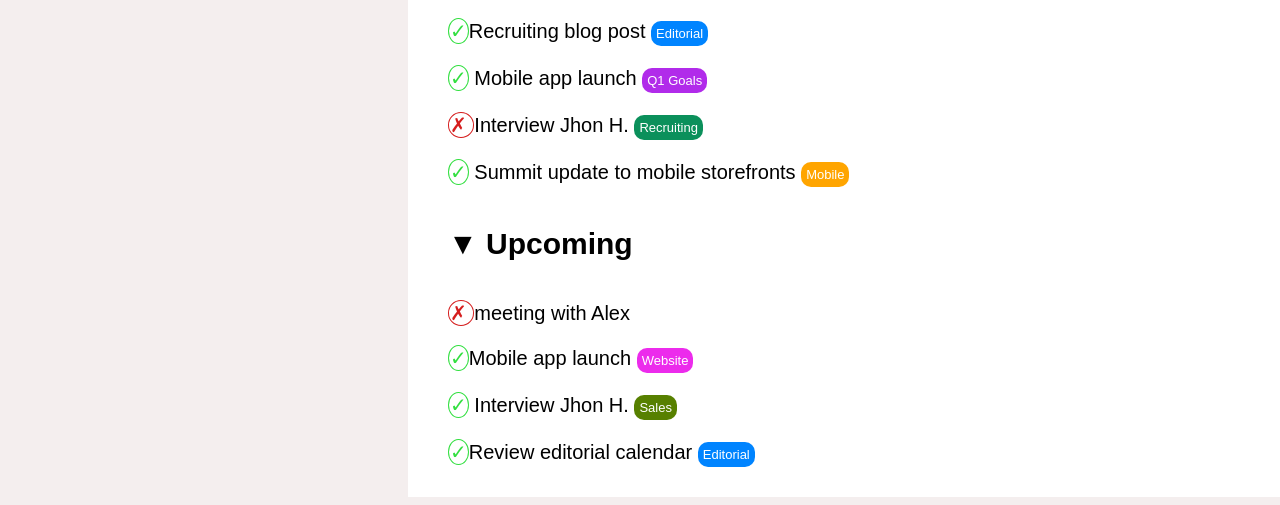
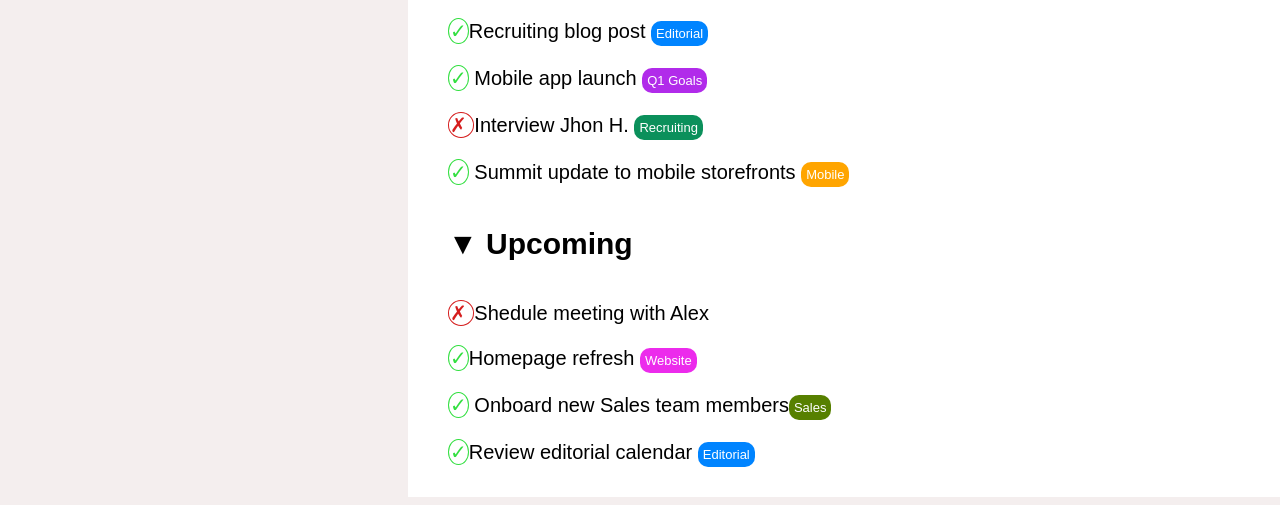
Before and after one commit to MatTeo-BT/html-css-toboolist, a plain HTML site: page index.html in a window 1280 px wide. Shown: the part 496-1001 px from the top of the page. Drawn offline with Linux system fonts and the light colour scheme.

Commit message:
Modifica-ultime-tre-voci

```diff
--- a/index.html
+++ b/index.html
@@ -33,9 +33,9 @@
             <li> <span class="cross">&cross; </span> Interview Jhon H. <span class="green">Recruiting</span></li>
             <li>  <span class="spunta">&check;</span> Summit update to mobile storefronts <span class="orange">Mobile</span></li>
             <h2>&#9660 Upcoming</h2>
-            <li> <span class="cross">&cross; </span> meeting with Alex</li>
-            <li>  <span class="spunta">&check;</span>Mobile app launch <span class="pink">Website</span></li>
-            <li>  <span class="spunta">&check;</span> Interview Jhon H. <span class="notgreen">Sales</span></li>
+            <li> <span class="cross">&cross; </span>Shedule meeting with Alex</li>
+            <li>  <span class="spunta">&check;</span>Homepage refresh <span class="pink">Website</span></li>
+            <li>  <span class="spunta">&check;</span> Onboard new Sales team members<span class="notgreen">Sales</span></li>
             <li>  <span class="spunta">&check;</span>Review editorial calendar  <span class="editorial">Editorial</span></li>
         </ul>
     </div>
```
